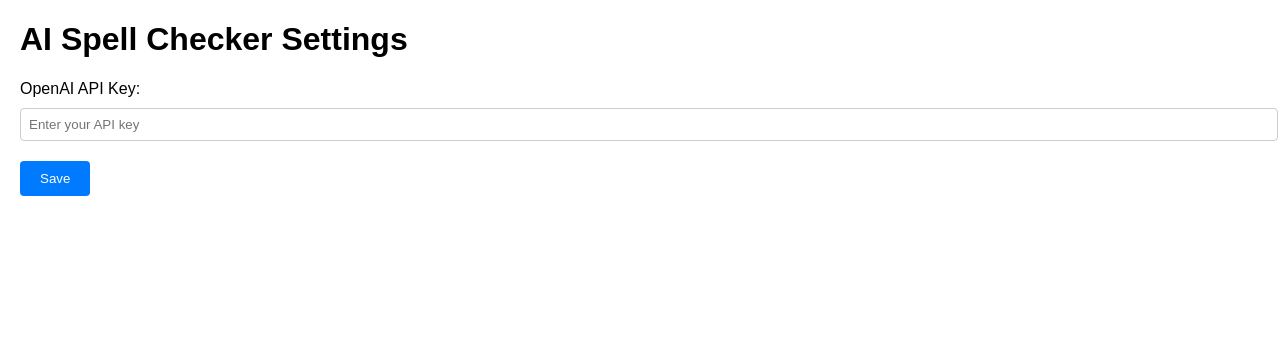
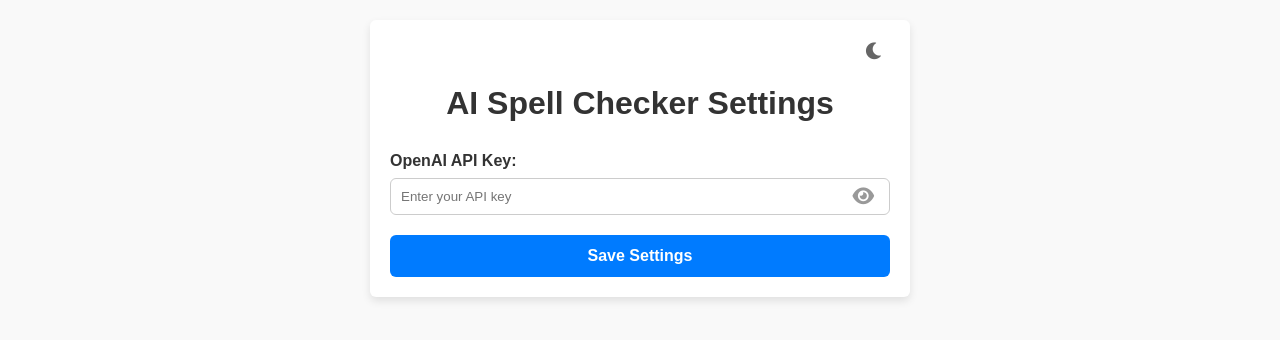
Before and after one commit to szhajdu/ai-spell-checker-chrome-ext, a browser extension: page options.html in a window 1280 px wide. Drawn offline with Linux system fonts and the light colour scheme.

Commit message:
Modernize options page

```diff
--- a/options.html
+++ b/options.html
@@ -1,44 +1,161 @@
 <!DOCTYPE html>
-<html>
+<html lang="en">
 <head>
+    <meta charset="UTF-8">
+    <meta name="viewport" content="width=device-width, initial-scale=1.0">
     <title>AI Spell Checker Settings</title>
+    <link rel="stylesheet" href="https://cdnjs.cloudflare.com/ajax/libs/font-awesome/6.0.0-beta3/css/all.min.css">
     <style>
+        :root {
+            --primary-color: #007bff;
+            --primary-hover: #0056b3;
+            --border-radius: 6px;
+            --background-light: #f9f9f9;
+            --background-dark: #1e1e2e;
+            --text-light: #ffffff;
+            --text-dark: #333333;
+        }
+
         body {
-            font-family: Arial, sans-serif;
-            margin: 20px;
+            font-family: 'Arial', sans-serif;
+            margin: 0;
+            padding: 20px;
+            background-color: var(--background-light);
+            color: var(--text-dark);
+            transition: background-color 0.3s, color 0.3s;
         }
+
+        .container {
+            max-width: 500px;
+            margin: auto;
+            padding: 20px;
+            background: #ffffff;
+            border-radius: var(--border-radius);
+            box-shadow: 0 4px 8px rgba(0, 0, 0, 0.1);
+        }
+
+        h1 {
+            text-align: center;
+            margin-bottom: 30px;
+        }
+
+        .form-group {
+            margin-bottom: 20px;
+        }
+
         label {
+            font-weight: bold;
+            margin-bottom: 8px;
             display: block;
+        }
+
+        .input-wrapper {
+            display: flex;
+            align-items: center;
+            position: relative;
+        }
+
+        input[type="password"] {
+            flex-grow: 1;
+            padding: 10px;
+            border: 1px solid #ccc;
+            border-radius: var(--border-radius);
+            width: 100%;
+            box-sizing: border-box;
+        }
+
+        .toggle-password {
+            position: absolute;
+            right: 10px;
+            background: none;
+            border: none;
+            cursor: pointer;
+            color: #999;
+            font-size: 1.2em;
+        }
+
+        button[type="submit"] {
+            width: 100%;
+            padding: 12px;
+            background-color: var(--primary-color);
+            color: var(--text-light);
+            border: none;
+            border-radius: var(--border-radius);
+            cursor: pointer;
+            font-size: 1em;
+            font-weight: bold;
+            transition: background-color 0.3s;
+        }
+
+        button[type="submit"]:hover {
+            background-color: var(--primary-hover);
+        }
+
+        #status {
+            margin-top: 15px;
+            text-align: center;
+            font-weight: bold;
+            display: none;
+        }
+
+        .dark-mode-toggle {
+            text-align: right;
             margin-bottom: 10px;
         }
-        input {
-            width: 100%;
-            padding: 8px;
-            margin-bottom: 20px;
-            border: 1px solid #ccc;
-            border-radius: 4px;
+
+        .dark-mode-toggle button {
+            background: none;
+            border: none;
+            cursor: pointer;
+            color: #666;
+            font-size: 1.2em;
         }
-        button {
-            padding: 10px 20px;
-            background-color: #007bff;
-            color: white;
-            border: none;
-            border-radius: 4px;
-            cursor: pointer;
+
+        body.dark-mode {
+            background-color: var(--background-dark);
+            color: var(--text-light);
         }
-        button:hover {
-            background-color: #0056b3;
+
+        body.dark-mode .container {
+            background-color: #2c2c3b;
+        }
+
+        body.dark-mode input[type="password"] {
+            background-color: #3b3b4f;
+            color: #fff;
+            border: 1px solid #555;
+        }
+
+        body.dark-mode .toggle-password,
+        body.dark-mode .dark-mode-toggle button {
+            color: #bbb;
+        }
+
+        body.dark-mode button[type="submit"] {
+            background-color: var(--primary-hover);
         }
     </style>
 </head>
 <body>
-<h1>AI Spell Checker Settings</h1>
-<form id="settingsForm">
-    <label for="apiKey">OpenAI API Key:</label>
-    <input type="password" id="apiKey" placeholder="Enter your API key">
-    <button type="submit">Save</button>
-</form>
-<p id="status" style="color: green;"></p>
+
+<div class="container">
+    <div class="dark-mode-toggle">
+        <button id="toggleDarkMode"><i class="fas fa-moon"></i></button>
+    </div>
+    <h1>AI Spell Checker Settings</h1>
+    <form id="settingsForm">
+        <div class="form-group">
+            <label for="apiKey">OpenAI API Key:</label>
+            <div class="input-wrapper">
+                <input type="password" id="apiKey" placeholder="Enter your API key">
+                <button type="button" class="toggle-password" id="togglePassword"><i class="fas fa-eye"></i></button>
+            </div>
+        </div>
+        <button type="submit">Save Settings</button>
+        <p id="status" style="color: green;"></p>
+    </form>
+</div>
+
 <script src="options.js"></script>
 </body>
 </html>
--- a/options.js
+++ b/options.js
@@ -1,21 +1,40 @@
+// Toggle Password Visibility
+const togglePassword = document.getElementById('togglePassword');
+const apiKeyInput = document.getElementById('apiKey');
+togglePassword.addEventListener('click', () => {
+    const type = apiKeyInput.getAttribute('type') === 'password' ? 'text' : 'password';
+    apiKeyInput.setAttribute('type', type);
+    togglePassword.innerHTML = type === 'password' ? '<i class="fas fa-eye"></i>' : '<i class="fas fa-eye-slash"></i>';
+});
+
+// Dark Mode Toggle
+const toggleDarkMode = document.getElementById('toggleDarkMode');
+toggleDarkMode.addEventListener('click', () => {
+    document.body.classList.toggle('dark-mode');
+    toggleDarkMode.innerHTML = document.body.classList.contains('dark-mode') ? '<i class="fas fa-sun"></i>' : '<i class="fas fa-moon"></i>';
+});
+
 // Save the API key
-document.getElementById("settingsForm").addEventListener("submit", (event) => {
+document.getElementById('settingsForm').addEventListener('submit', (event) => {
     event.preventDefault();
-    const apiKey = document.getElementById("apiKey").value;
+
+    const apiKey = document.getElementById('apiKey').value;
 
     chrome.storage.sync.set({ apiKey: apiKey }, () => {
-        document.getElementById("status").textContent = "API Key saved successfully!";
+        const statusElement = document.getElementById('status');
+        statusElement.style.display = 'block';
+        statusElement.textContent = 'API Key saved successfully!';
         setTimeout(() => {
-            document.getElementById("status").textContent = "";
-        }, 2000);
+            statusElement.style.display = 'none';
+        }, 3000);
     });
 });
 
 // Load the saved API key on page load
-document.addEventListener("DOMContentLoaded", () => {
-    chrome.storage.sync.get("apiKey", (data) => {
+document.addEventListener('DOMContentLoaded', () => {
+    chrome.storage.sync.get('apiKey', (data) => {
         if (data.apiKey) {
-            document.getElementById("apiKey").value = data.apiKey;
+            document.getElementById('apiKey').value = data.apiKey;
         }
     });
 });
```
Also changed, not shown: background.js (+33 -30 lines), content.js (+4 -4 lines).
